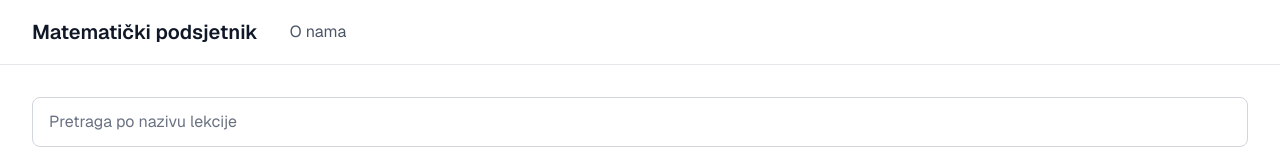
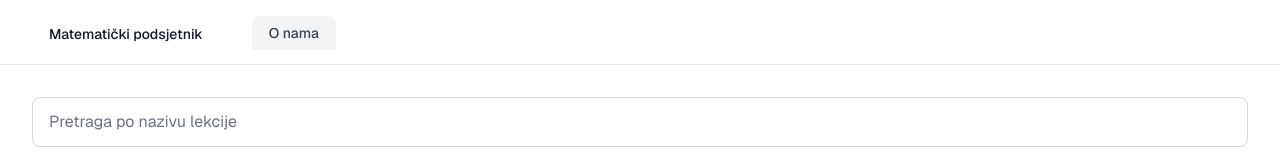
Before and after one commit to lazarpmf/maths-reminder, a Next.js app: page / in a window 1280 px wide. Shown: the top 160 px of the page. Built offline with nearby package versions, Linux system fonts and the light colour scheme; no server answers; the database is empty.

Commit message:
navbar update
small-navbar-updates

```diff
--- a/app/(components)/Navbar.tsx
+++ b/app/(components)/Navbar.tsx
@@ -5,9 +5,20 @@ import Link from 'next/link';
 interface NavbarProps {
   onAboutClick?: () => void;
   onHomeClick?: () => void;
+  isAboutActive?: boolean;
 }
 
-export default function Navbar({ onAboutClick, onHomeClick }: NavbarProps) {
+export default function Navbar({
+  onAboutClick,
+  onHomeClick,
+  isAboutActive = false,
+}: NavbarProps) {
+  const isHomeActive = !isAboutActive;
+  const tabBase =
+    'rounded-t-lg border border-transparent px-4 py-1.5 text-sm font-medium transition-colors -mb-px';
+  const tabActive = 'bg-white text-gray-900 border-gray-200 border-b-white';
+  const tabInactive = 'text-gray-700 bg-gray-100 hover:bg-gray-200';
+
   return (
     <nav className="w-full border-b border-gray-200 bg-white">
       <div className="mx-auto max-w-7xl px-4 sm:px-6 lg:px-8">
@@ -18,13 +29,21 @@ export default function Navbar({ onAboutClick, onHomeClick }: NavbarProps) {
               onClick={onHomeClick}
               className="text-xl font-semibold text-gray-900 hover:text-gray-700"
             >
-              Matematički podsjetnik
+              <span
+                className={`${tabBase} ${
+                  isHomeActive ? tabActive : tabInactive
+                }`}
+              >
+                Matematički podsjetnik
+              </span>
             </Link>
             <div className="hidden space-x-4 md:flex">
               <Link
                 href="#about"
                 onClick={onAboutClick}
-                className="text-gray-600 hover:text-gray-900 transition-colors"
+                className={`${tabBase} ${
+                  isAboutActive ? tabActive : tabInactive
+                }`}
               >
                 O nama
               </Link>
@@ -34,7 +53,9 @@ export default function Navbar({ onAboutClick, onHomeClick }: NavbarProps) {
             <button
               type="button"
               onClick={onAboutClick}
-              className="rounded-full border border-gray-200 bg-white px-3 py-1 text-sm text-gray-700 hover:bg-gray-50"
+              className={`${tabBase} ${
+                isAboutActive ? tabActive : tabInactive
+              }`}
             >
               O nama
             </button>
--- a/app/page.tsx
+++ b/app/page.tsx
@@ -207,12 +207,15 @@ export default function Home() {
       <Navbar
         onAboutClick={() => setShowAbout(true)}
         onHomeClick={() => setShowAbout(false)}
+        isAboutActive={showAbout}
       />
-      <SearchBar
-        onSearch={setSearchQuery}
-        onGradeFilter={setSelectedGrade}
-        selectedGrade={selectedGrade}
-      />
+      {!showAbout && (
+        <SearchBar
+          onSearch={setSearchQuery}
+          onGradeFilter={setSelectedGrade}
+          selectedGrade={selectedGrade}
+        />
+      )}
       <div className="py-8">
         {showAbout ? (
           <section
```
